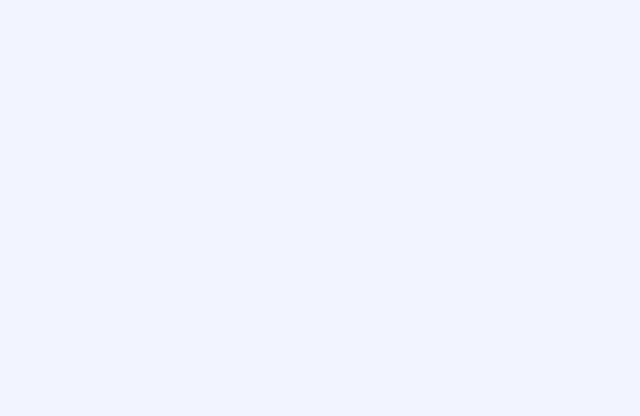
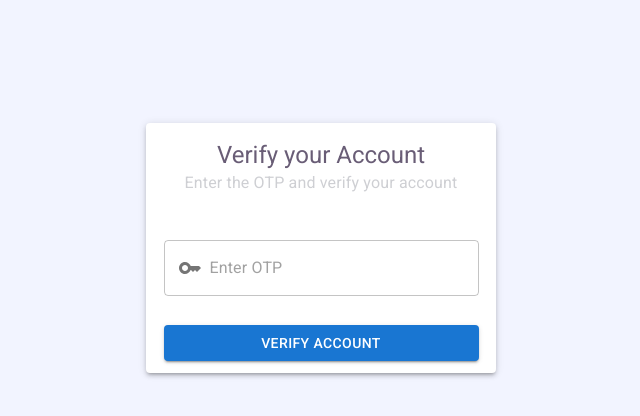
Before and after one commit to ranjithjupaka/otp-frontend, a React (Create React App) app: page /verify in a window 1280 px wide. Before the commit this address had no page. Shown: the top 416 px of the page, without its empty margins (319-959 px from the left). Built offline with nearby package versions, Linux system fonts and the light colour scheme.

Commit message:
added contexts

```diff
--- a/package.json
+++ b/package.json
@@ -7,6 +7,7 @@
     "@emotion/react": "^11.7.1",
     "@emotion/styled": "^11.6.0",
     "@mui/icons-material": "^5.2.5",
+    "@mui/lab": "^5.0.0-alpha.65",
     "@mui/material": "^5.2.6",
     "@testing-library/jest-dom": "^5.14.1",
     "@testing-library/react": "^12.0.0",
--- a/src/App.js
+++ b/src/App.js
@@ -2,16 +2,19 @@
 import { Container } from '@mui/material';
 import { BrowserRouter } from 'react-router-dom';
 import './App.css';
+import { EmailProvider } from './contexts/emailContext';
 import MainRoute from './pages/MainRoute';
 
 function App() {
   return (
     <div className='App'>
-      <BrowserRouter>
-        <Container>
-          <MainRoute />
-        </Container>
-      </BrowserRouter>
+      <EmailProvider>
+        <BrowserRouter>
+          <Container>
+            <MainRoute />
+          </Container>
+        </BrowserRouter>
+      </EmailProvider>
     </div>
   )
 }
--- /dev/null
+++ b/src/contexts/emailContext.js
@@ -0,0 +1,19 @@
+import { createContext, useState } from 'react'
+
+export const emailContext = createContext()
+
+export const EmailProvider = (props) => {
+
+  const [email, setEmail] = useState('')
+
+  const val = {
+    email,
+    setEmail,
+  }
+
+  return (
+    <emailContext.Provider value={val}>
+      {props.children}
+    </emailContext.Provider>
+  )
+}
--- a/src/index.js
+++ b/src/index.js
@@ -4,9 +4,10 @@ import './index.css';
 import App from './App';
 
 
+
 ReactDOM.render(
   <React.StrictMode>
-    <App />
+      <App />
   </React.StrictMode>,
   document.getElementById('root')
-);
+)
--- a/src/pages/MainRoute.js
+++ b/src/pages/MainRoute.js
@@ -1,16 +1,17 @@
 import React from 'react'
 import { Route, Routes } from 'react-router-dom'
+
 import Signup from './Signup'
 import UserDashboard from './UserDashboard'
 import VerifyOtp from './VerifyOtp'
 
 const MainRoute = () => {
     return (
-      <Routes>
-        <Route  path='/' element={<Signup />} />
-        <Route  path='/verify/:email' element={<VerifyOtp />} />
-        <Route  path='/dashboard' element={<UserDashboard />} />
-      </Routes>
+        <Routes>
+          <Route path='/' element={<Signup />} />
+          <Route path='/verify' element={<VerifyOtp />} />
+          <Route path='/dashboard' element={<UserDashboard />} />
+        </Routes>
     )
 }
 
--- a/src/pages/Signup.js
+++ b/src/pages/Signup.js
@@ -1,5 +1,5 @@
 import { Box, Paper } from '@mui/material'
-import React, { useState } from 'react'
+import React, { useContext, useState } from 'react'
 import Typography from '@mui/material/Typography';
 import InputAdornment from '@mui/material/InputAdornment'
 import TextField from '@mui/material/TextField'
@@ -9,14 +9,25 @@ import { useNavigate } from 'react-router-dom';
 import axios from 'axios';
 import PostReq from '../constants/PostReq';
 import PopBox from '../components/PopBox';
+import { emailContext } from '../contexts/emailContext';
+import Tab from '@mui/material/Tab'
+import TabPanel from '@mui/lab/TabPanel'
+import { TabContext, TabList } from '@mui/lab';
+
 
 const Signup = () => {
 
-  const [email, setEmail] = useState('');
+  const {email,setEmail} = useContext(emailContext);
   const [open, setOpen] = useState(false)
   const [msg, setMsg] = useState('');
 
   let navigate = useNavigate();
+
+    const [value, setValue] = useState('1')
+
+    const handleValChange = (event, newValue) => {
+      setValue(newValue)
+    }
 
   const handleSubmit = (e) => {
     e.preventDefault();
@@ -30,7 +41,7 @@ const Signup = () => {
       .then((data) => {
         console.log(data)
         if (data.data.statusCode === 200) {
-          navigate(`/verify/${email}`)
+          navigate('/verify')
         } else {
           setMsg(data.data.body.message);
           setOpen(true);
@@ -43,27 +54,15 @@ const Signup = () => {
   const handleChange = (event) => {
     setEmail(event.target.value);
   }
-    return (
-      <Box
-        sx={{
-          display: 'flex',
-          justifyContent: 'center',
-          marginTop: '10%',
-          flexWrap: 'wrap',
-          '& > :not(style)': {
-            m: 1,
-            width: 350,
-            height: 250,
-          },
-        }}
-      >
-        <Paper elevation={3}>
+
+  const createAccount = () => (
+    <Box style={{ height:'100%' }}>
       <Box
         style={{
           display: 'flex',
           justifyContent: 'space-between',
           alignItems: 'center',
-              flexDirection: 'column',
+          flexDirection: 'column'
         }}
         paddingY={2}
       >
@@ -80,7 +79,7 @@ const Signup = () => {
           justifyContent: 'space-between',
           alignItems: 'center',
           flexDirection: 'column',
-              height: '50%',
+          height:'50%'
         }}
       >
         <TextField
@@ -105,8 +104,36 @@ const Signup = () => {
         >
           Signup
         </Button>
-            <PopBox open={open} msg={msg} setOpen={setOpen}/>
+        <PopBox open={open} msg={msg} setOpen={setOpen} />
       </Box>
+    </Box>
+  )
+    return (
+      <Box
+        sx={{
+          display: 'flex',
+          justifyContent: 'center',
+          marginTop: '10%',
+          flexWrap: 'wrap',
+          '& > :not(style)': {
+            m: 1,
+            width: 450,
+            height: 250,
+          },
+        }}
+      >
+        <Paper elevation={3}>
+        {createAccount()}
+          {/* <TabContext value={value}>
+            <Box sx={{ width: '100%', bgcolor: 'background.paper' }}>
+              <TabList onChange={handleValChange} centered >
+                <Tab label='Sign Up' value='1' />
+                <Tab label='Check Status' value='2' />
+              </TabList>
+            </Box>
+            <TabPanel value='1'>{createAccount()}</TabPanel>
+            <TabPanel value='2'>Item Two</TabPanel>
+          </TabContext> */}
         </Paper>
       </Box>
     )
--- a/src/pages/VerifyOtp.js
+++ b/src/pages/VerifyOtp.js
@@ -1,27 +1,30 @@
-import React, { useState } from 'react'
+import React, { useContext, useState } from 'react'
 import KeyIcon from '@mui/icons-material/Key'
 import Typography from '@mui/material/Typography'
 import InputAdornment from '@mui/material/InputAdornment'
 import TextField from '@mui/material/TextField'
 import Button from '@mui/material/Button'
 import { Box, Paper } from '@mui/material'
-import { useNavigate, useParams } from 'react-router-dom'
+import { useNavigate} from 'react-router-dom'
 import PutReq from '../constants/PutReq'
 import axios from 'axios'
 import PopBox from '../components/PopBox'
+import { emailContext } from '../contexts/emailContext'
+
+
 
 const VerifyOtp = () => {
   const [otp, setOTP] = useState('')
   const [open, setOpen] = useState(false)
   const [msg, setMsg] = useState('')
+   const {email} = useContext(emailContext)
 
-  const params = useParams();
   let navigate = useNavigate()
   const handleSubmit = (e) => {
      e.preventDefault();
-      PutReq.body.email = params.email
+      PutReq.body.email = email
       PutReq.body.otp = otp
-      console.log(PutReq)
+      console.log(email)
       axios({
         method: 'put',
         url: 'https://fsz1mr3nmf.execute-api.ap-south-1.amazonaws.com/dev/otp/verify',
@@ -81,9 +84,12 @@ const VerifyOtp = () => {
               justifyContent: 'space-between',
               alignItems: 'center',
               flexDirection: 'column',
-              height: '50%',
+              height: '60%',
             }}
           >
+            <Typography variant='h6' style={{ color: '#695d76' }}>
+              {email}
+            </Typography>
             <TextField
               placeholder='Enter OTP'
               variant='outlined'
```
Also changed, not shown: 1 other file (tests, documents, lock files or other folders). Lines whose indentation alone changed are shown as unchanged.
